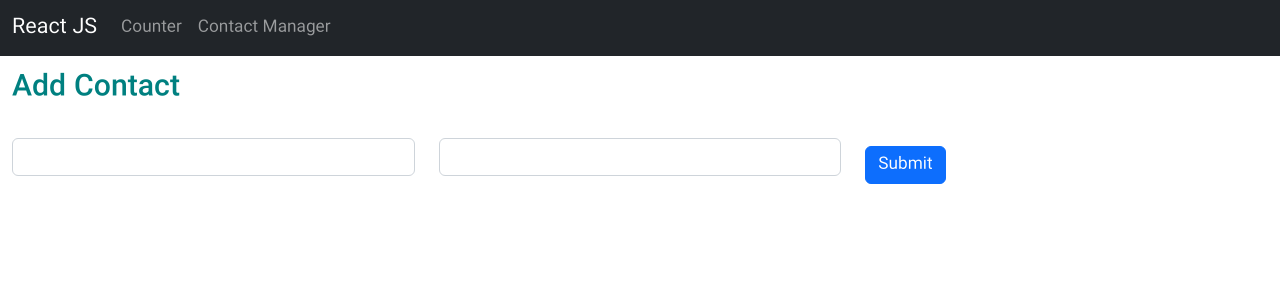
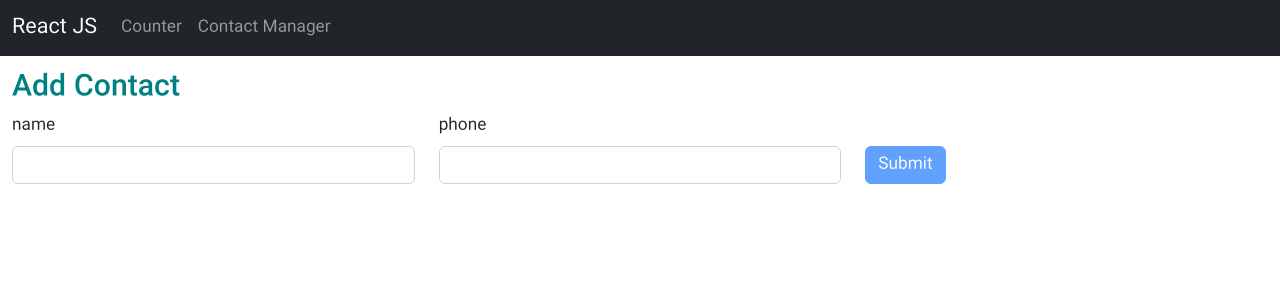
Before and after one commit to mohammadreza99/react-train, a React (Create React App) app: page /contact-modify in a window 1280 px wide. Shown: the top 300 px of the page. Built offline with nearby package versions, Linux system fonts and the light colour scheme.

Commit message:
remove error section from Input.jsx

```diff
--- a/src/components/Input.jsx
+++ b/src/components/Input.jsx
@@ -1,14 +1,8 @@
-export const Input = ({onChange,label,name,error}) => {
+export const Input = ({onChange, label, name}) => {
     return (
         <div className="mb-3">
-            <label htmlFor={name} className="form-label">{label}</label>
-            <input className="form-control" name={name} id={name}
-                   onChange={onChange}/>
-            {error && (
-                <h1 style={{backgroundColor:"crimson",color:"palegreen"}}>
-                    {error?.[name]}
-                </h1>
-            )}
+            {label && <label htmlFor={name} className="form-label">{label}</label>}
+            <input className="form-control" name={name} id={name} onChange={onChange}/>
         </div>
     )
 }
--- a/src/pages/ContactModify.jsx
+++ b/src/pages/ContactModify.jsx
@@ -3,50 +3,41 @@ import {Input} from "../components/Input";
 
 
 const ContactModify = () => {
-    const [state,setState] = useState({
-        name: '',
-        phone: ''
-    })
-    const [error,setError] = useState({
+    const [state, setState] = useState({
         name: '',
         phone: ''
     })
 
-    const onSubmit = (event) => {
-        event.preventDefault()
-        Object.entries(state).forEach(([key,value]) => {
-            if(value.length === 0){
-                setError(prevState => ({
-                    ...prevState,
-                    [key]:"error"
-                }))
-            }
-        })
-        console.log(state)
+    const handleChange = (e) => {
+        setValue(e.target.value, e.target.name)
     }
 
-   const  setValue = (value, key) => {
-        setState(prevState => ({...prevState,
+    const setValue = (value, key) => {
+        setState(prevState => ({
+            ...prevState,
             [key]: value
         }))
     }
 
-    const handleChange = (e) => {
-        setValue(e.target.value, e.target.name)
+    const onSubmit = (event) => {
+        event.preventDefault();
+
     }
+
     return (
         <div className="container-fluid py-3">
             <h3>Add Contact</h3>
             <form className="row align-items-end row-cols-md-3" onSubmit={onSubmit}>
-                    <Input name="name" onChange={handleChange} error={error}/>
-                    <Input name="phone" onChange={handleChange} error={error}/>
+                <Input label="name" name="name" onChange={handleChange}/>
+                <Input label="phone" name="phone" onChange={handleChange}/>
                 <div className="mb-3">
-                        <button type="submit" className="btn btn-primary">Submit</button>
+                    <button type="submit" className="btn btn-primary" disabled={!state.name || !state.phone}>
+                        Submit
+                    </button>
                 </div>
             </form>
         </div>
     )
-
 }
 
 export default ContactModify;
```
Lines whose indentation alone changed are shown as unchanged.
